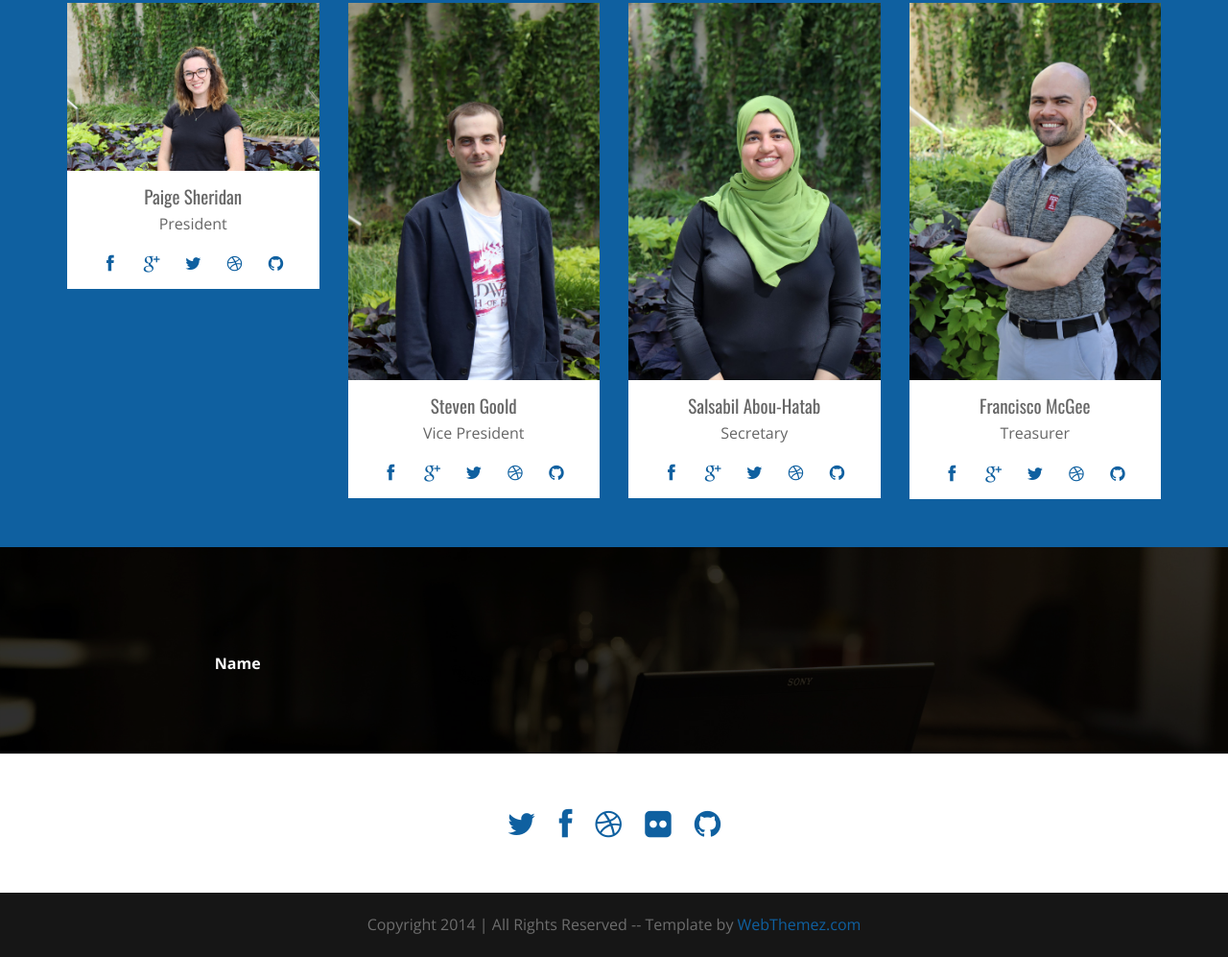
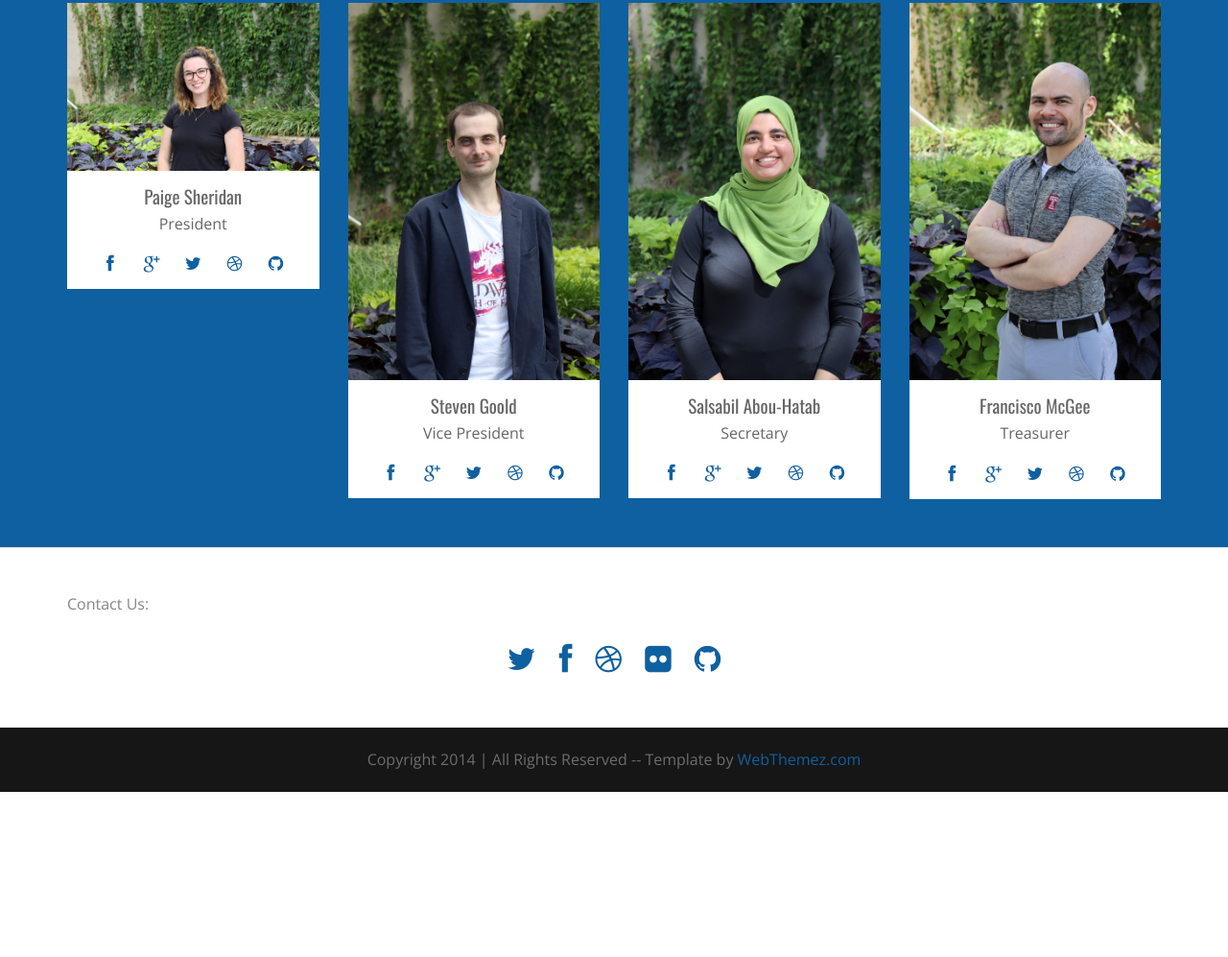
Before and after one commit to tu-biophysicalsociety/tu-biophysicalsociety, a plain HTML site: page index.html in a window 1280 px wide. Shown: the part 3242-4239 px from the top of the page at 96% size. After the commit the page ends 4067 px from the top, so only its background shows below. Drawn offline with nearby package versions, Linux system fonts and the light colour scheme.

Commit message:
Update index.html

```diff
--- a/index.html
+++ b/index.html
@@ -338,30 +338,9 @@ License: Free to use for personal and commercial, but you need to place back lin
   </div>
   <!--/.container-->
 </section>
-<section id="contactUs" class="contact-parlex">
-  <div class="parlex-back">
-    <div class="container">
-      <div class="row">
-        <div class="heading text-center">
-          <!-- Heading -->
-
-        </div>
-      </div>
-      <div class="row mrgn30">
-        <form method="post" action="" id="contactfrm" role="form">
-          <div class="col-sm-12">
-            <div class="form-group">
-              <label for="name">Name</label>
-            </div>
-          </div>
-        </form>
-      </div>
-    </div>
-    <!--/.container-->
-  </div>
-</section>
 <footer>
   <div class="container">
+	  <p>Contact Us:</p>
     <div class="social text-center"> <a href="#"><i class="fa fa-twitter"></i></a> <a href="#"><i class="fa fa-facebook"></i></a> <a href="#"><i class="fa fa-dribbble"></i></a> <a href="#"><i class="fa fa-flickr"></i></a> <a href="#"><i class="fa fa-github"></i></a> </div>
     <div class="clear"></div>
     <!--CLEAR FLOATS-->
```
